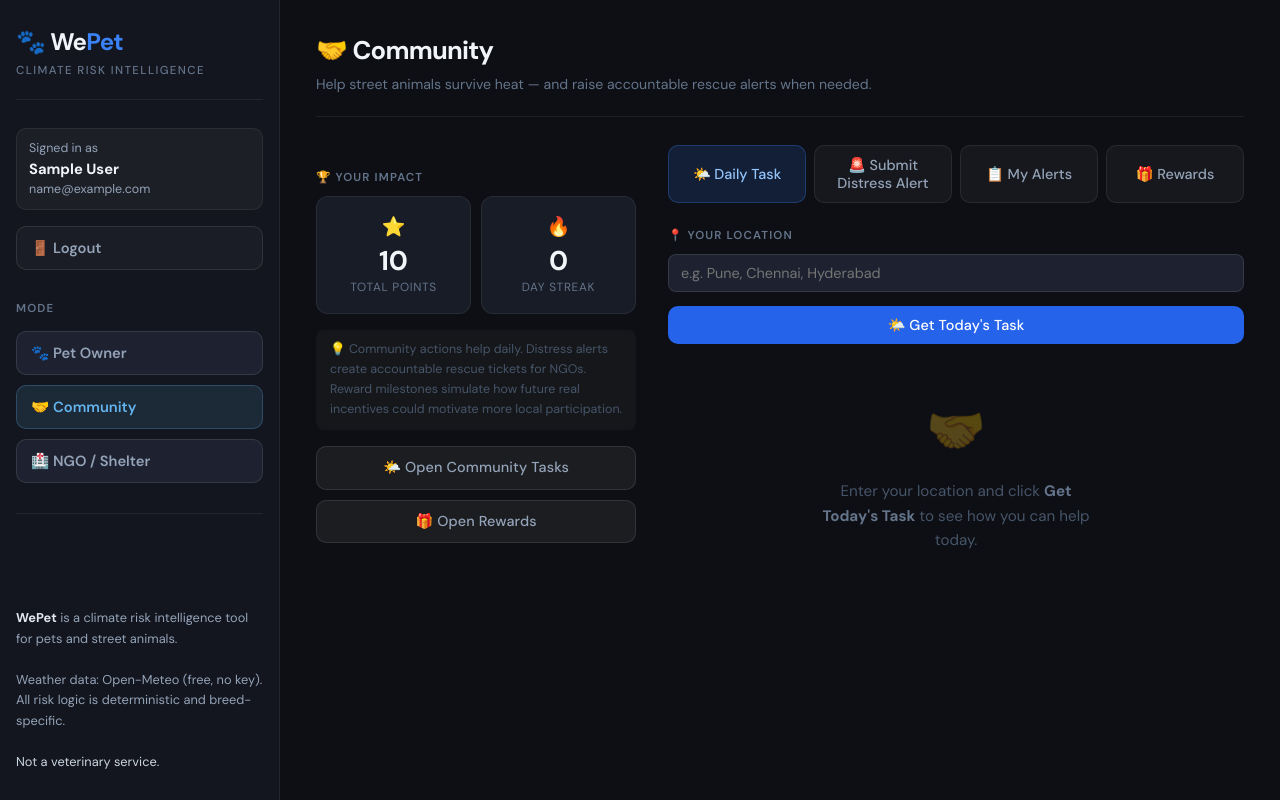
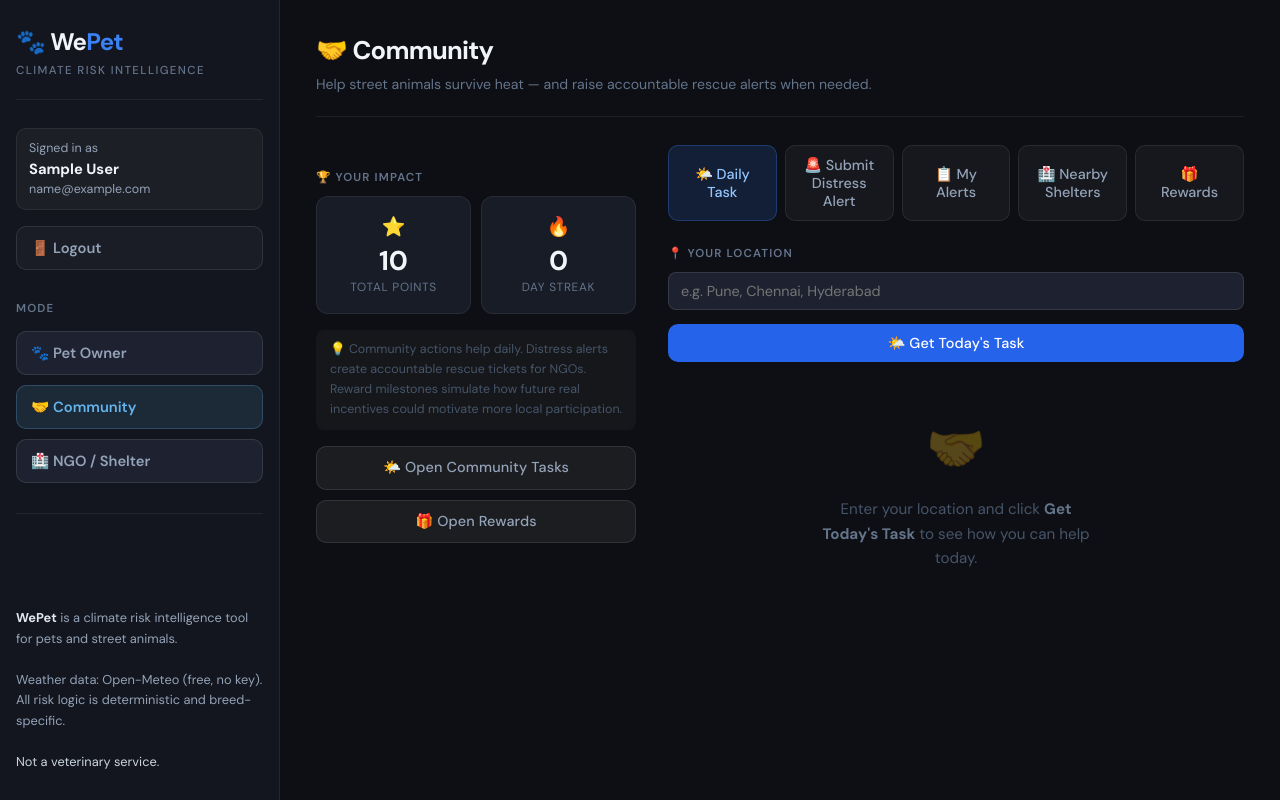
Before and after one commit to 5dishapatil/WePet_V2, a Django app: page /community/ in a window 1280 px wide. Run offline with Django 4.2, Linux system fonts and the light colour scheme; a user stored in the database is signed in; tables that the repository leaves empty hold one stand-in row (values such as "Sample post").

Commit message:
Refactor community.html and add shelters tab
Removed unnecessary comments for better readability and added a new tab for nearby animal shelters with relevant information.

```diff
--- a/community_app/templates/community_app/community.html
+++ b/community_app/templates/community_app/community.html
@@ -203,7 +203,6 @@
 
 <div class="community-layout" id="community-root" data-active-tab="{{ active_tab|default:'community' }}">
 
-    <!-- LEFT SIDEBAR -->
     <div>
         {% if error %}
         <div class="error-banner">❌ {{ error }}</div>
@@ -245,7 +244,6 @@
         </div>
     </div>
 
-    <!-- RIGHT CONTENT -->
     <div>
         <div class="tab-bar">
             <button type="button"
@@ -270,6 +268,13 @@
             </button>
 
             <button type="button"
+                    id="community-btn-shelters"
+                    class="tab-btn"
+                    onclick="switchCommunityTab('shelters', this)">
+                🏥 Nearby Shelters
+            </button>
+
+            <button type="button"
                     id="community-btn-rewards"
                     class="tab-btn {% if active_tab == 'rewards' %}tab-active{% endif %}"
                     onclick="switchCommunityTab('rewards', this)">
@@ -277,7 +282,6 @@
             </button>
         </div>
 
-        <!-- TAB 1: DAILY TASK -->
         <div id="community-tab-task"
              class="tab-panel {% if active_tab != 'rewards' %}active{% endif %}">
             <div class="section-label">📍 YOUR LOCATION</div>
@@ -386,11 +390,11 @@
                 </div>
                 {% endwith %}
 
-{% if not comm_data.completed %}
+                {% if not comm_data.completed %}
                 <form method="post" action="{% url 'community:complete_task' %}" enctype="multipart/form-data">
                     {% csrf_token %}
 
-<div style="background:rgba(255,255,255,0.03); border:1px solid rgba(255,255,255,0.08); border-radius:12px; padding:16px; margin-bottom:16px;">
+                    <div style="background:rgba(255,255,255,0.03); border:1px solid rgba(255,255,255,0.08); border-radius:12px; padding:16px; margin-bottom:16px;">
                         <label class="form-label">📸 Photo Proof Required</label>
                         <div style="font-size:0.8rem; color:#94a3b8; margin-bottom:16px; line-height: 1.5;">
                             Upload a photo showing your action. <strong>Location (GPS) tags must be enabled on your camera.</strong>
@@ -445,7 +449,6 @@
             {% endif %}
         </div>
 
-        <!-- TAB 2: SUBMIT DISTRESS -->
         <div id="community-tab-report" class="tab-panel">
             <div class="section-label">🚨 SUBMIT DISTRESS ALERT</div>
 
@@ -534,7 +537,6 @@
             </form>
         </div>
 
-        <!-- TAB 3: MY ALERTS -->
         <div id="community-tab-myreports" class="tab-panel">
             <div class="section-label">📋 MY SUBMITTED ALERTS</div>
 
@@ -598,7 +600,66 @@
             {% endif %}
         </div>
 
-        <!-- TAB 4: REWARDS -->
+        <div id="community-tab-shelters" class="tab-panel">
+            <div class="section-label">🏥 ANIMAL SHELTERS & VETS NEAR YOU</div>
+
+            {% if not comm_data.shelters %}
+                <div class="info-banner" style="margin-bottom:14px;">
+                    Enter your location in the "Daily Task" tab first to see nearby NGOs and shelters.
+                </div>
+            {% elif comm_data.shelters.error %}
+                <div class="error-banner">⚠️ {{ comm_data.shelters.error }}</div>
+            {% elif comm_data.shelters.count == 0 %}
+                <div style="text-align:center;padding:40px 20px;color:#475569;">
+                    <div style="font-size:2.5rem;opacity:0.3;margin-bottom:10px;">🏘️</div>
+                    No registered animal shelters found in this specific area via OpenStreetMap.
+                </div>
+            {% else %}
+                <div style="font-size:0.85rem; color:#94a3b8; margin-bottom:16px;">
+                    Found {{ comm_data.shelters.count }} facilities near <strong>{{ comm_data.location_display }}</strong>.
+                </div>
+
+                <div style="display: grid; grid-template-columns: repeat(auto-fill, minmax(300px, 1fr)); gap: 16px;">
+                    {% for shelter in comm_data.shelters.results %}
+                    <div style="background:rgba(255,255,255,0.03); border:1px solid rgba(255,255,255,0.08); border-radius:12px; padding:16px; display:flex; flex-direction:column; justify-content:space-between;">
+                        <div>
+                            <div style="display:flex; justify-content:space-between; align-items:flex-start; margin-bottom:8px;">
+                                <h3 style="margin:0; font-size:1.05rem; color:#f1f5f9; font-weight:600;">{{ shelter.name }}</h3>
+                                {% if shelter.kind == 'Animal Shelter' %}
+                                    <span style="font-size:0.7rem; padding:3px 8px; border-radius:99px; font-weight:600; background: rgba(59,130,246,0.15); color:#93c5fd; border:1px solid rgba(255,255,255,0.05);">
+                                        {{ shelter.kind }}
+                                    </span>
+                                {% else %}
+                                    <span style="font-size:0.7rem; padding:3px 8px; border-radius:99px; font-weight:600; background: rgba(34,197,94,0.15); color:#86efac; border:1px solid rgba(255,255,255,0.05);">
+                                        {{ shelter.kind }}
+                                    </span>
+                                {% endif %}
+                            </div>
+
+                            <p style="font-size:0.85rem; color:#94a3b8; margin:0 0 12px 0; line-height:1.4;">
+                                {{ shelter.description }}<br>
+                                <span style="color:#64748b; font-size:0.75rem;">Handles: {{ shelter.animals }}</span>
+                            </p>
+
+                            <div style="font-size:0.8rem; color:#cbd5e1; margin-bottom:14px; display:flex; flex-direction:column; gap:6px;">
+                                <div>📍 {{ shelter.address }}</div>
+                                {% if shelter.phone %}<div>📞 {{ shelter.phone }}</div>{% endif %}
+                                {% if shelter.website %}<div>🌐 <a href="{{ shelter.website }}" target="_blank" style="color:#63b3ed; text-decoration:none;">Website</a></div>{% endif %}
+                            </div>
+                        </div>
+
+                        <a href="https://www.google.com/maps/dir/?api=1&destination={{ shelter.lat }},{{ shelter.lon }}"
+                           target="_blank"
+                           class="btn btn-secondary"
+                           style="text-align:center; text-decoration:none; display:block; padding:8px; font-size:0.85rem;">
+                            🗺️ Get Directions
+                        </a>
+                    </div>
+                    {% endfor %}
+                </div>
+            {% endif %}
+        </div>
+
         <div id="community-tab-rewards"
              class="tab-panel {% if active_tab == 'rewards' %}active{% endif %}">
             <div class="section-label">🎁 REWARDS & IMPACT MILESTONES</div>
```
